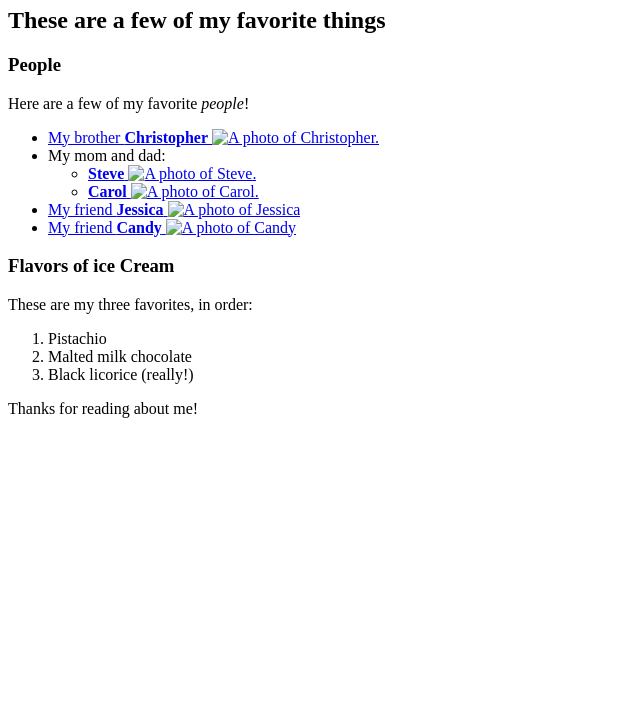
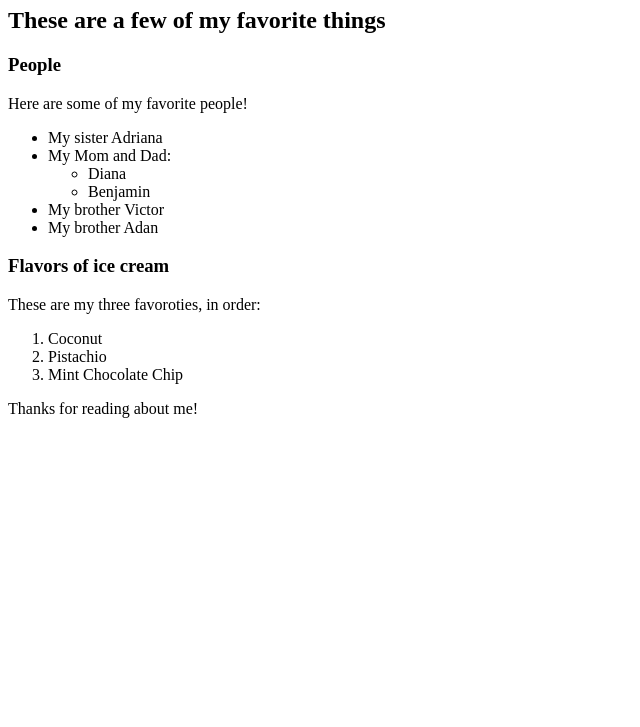
Before and after one commit to dximenalara/my-first-webpage, a plain HTML site: page index.html in a window 1280 px wide. Shown: the part 73-800 px from the top of the page, without its empty margins (0-640 px from the left). Drawn offline with Linux system fonts and the light colour scheme.

Commit message:
changed info to reflect my favorite things

```diff
--- a/index.html
+++ b/index.html
@@ -1,58 +1,31 @@
 <!DOCTYPE html>
 <html lang="en-US">
 <head>
-  <title>Michael's favorite things</title>
+    <title>Lara's Favorite Things</title>
 </head>
 <body>
-  <h1>My favorite things</h1>
+    <h1>My Favorite Things</h1>
     <h2>These are a few of my favorite things</h2>
-
     <h3>People</h3>
-  <p>Here are a few of my favorite <em>people</em>!</p>
+    <p>Here are some of my favorite people!</p>
     <ul>
-    <li>
-      <a href="http://www.example.com/christoper.html">My brother  <strong>Christopher</strong>
-        <img src="img/christopher.jpeg" alt="A photo of Christopher.">
-      </a>
-    </li>
-    <li>My mom and dad:
+        <li>My sister Adriana</li>
+        <li>My Mom and Dad:
             <ul>
-        <li>
-          <a href="http://www.example.com/steve.html">
-            <strong>Steve</strong>
-            <img src="img/steve.jpeg" alt="A photo of Steve.">
-          </a>
-        </li>
-        <li>
-          <a href="http://example.com/carol.html">
-            <strong>Carol</strong>
-            <img src="img/carol.jpeg" alt="A photo of Carol.">
-          </a>
-        </li>
+                <li>Diana</li>
+                <li>Benjamin</li>
             </ul>
         </li>
-    <li>
-      <a href="http://examplle.com/jesiccs.html">
-        My friend <strong>Jessica</strong>
-          <img src="img/jessica.jpeg" alt="A photo of Jessica">
-      </a>
-    </li>
-    <li>
-      <a href="http://example.com/Candy.html">
-        My friend <strong>Candy</strong>
-          <img src="img/candy.jpeg" alt="A photo of Candy">
-      </a>
-    </li>
+        <li>My brother Victor</li>
+        <li>My brother Adan</li>
     </ul>
-
-  <h3>Flavors of ice Cream</h3>
-  <p>These are my three favorites, in order:</p>
+    <h3>Flavors of ice cream</h3>
+    <p>These are my three favoroties, in order:</p>
     <ol>
+        <li>Coconut</li>
         <li>Pistachio</li>
-    <li>Malted milk chocolate</li>
-    <li>Black licorice (really!)</li>
+        <li>Mint Chocolate Chip</li>
     </ol>
-
     <p>Thanks for reading about me!</p>
 </body>
 </html>
```
Lines whose indentation alone changed are shown as unchanged.
